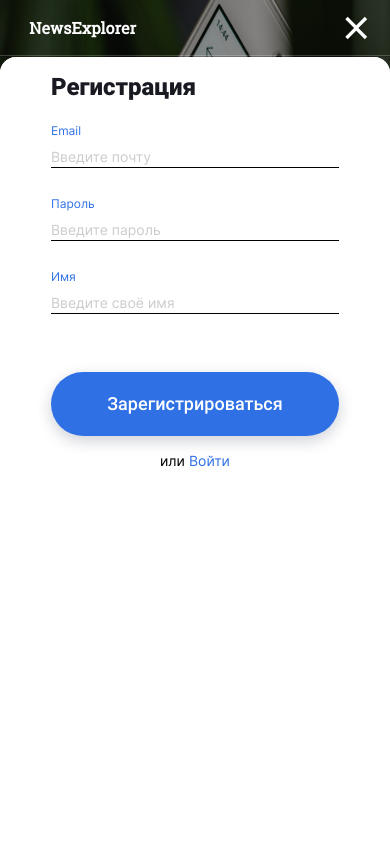
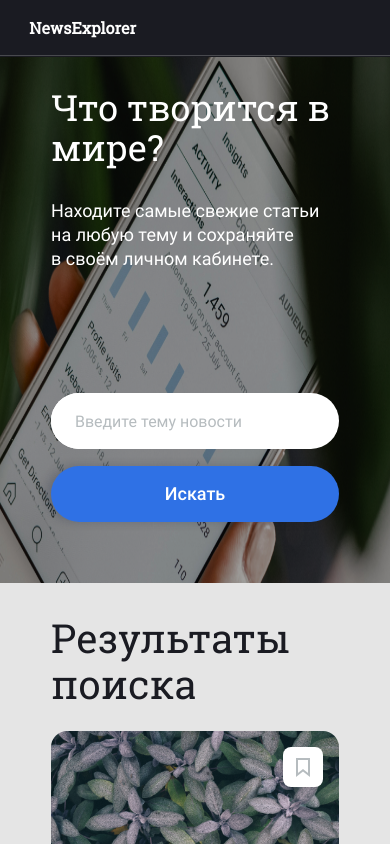
Before and after one commit to Vladimir-art/news-explorer-frontend, a React (Create React App) app: page / in a window 390 px wide. Shown: the top 844 px of the page. Built offline with nearby package versions, Linux system fonts and the light colour scheme.

Commit message:
header__main-background_mobile

```diff
--- /dev/null
+++ b/src/blocks/header/__main-background/_mobile/header__main-background_mobile.css
@@ -0,0 +1,3 @@
+.header__main-background_mobile {
+  background: #1A1B22;
+}
--- a/src/blocks/header/header.css
+++ b/src/blocks/header/header.css
@@ -6,6 +6,7 @@
 @import url(./__text/header__text.css);
 @import url(./__text/_theme-dark/header__text_theme-dark.css);
 @import url(./__main-background/_inactive/header__main-background_inactive.css);
+@import url(./__main-background/_mobile/header__main-background_mobile.css);
 
 .header {
   max-width: 1440px;
--- a/src/components/App/App.js
+++ b/src/components/App/App.js
@@ -2,7 +2,7 @@ import React from 'react';
 import Header from '../Header/Header';
 import Main from '../Main/Main';
 // import SavedNews from '../SavedNews/SavedNews';
-import Register from '../Register/Register';
+// import Register from '../Register/Register';
 import Footer from '../Footer/Footer';
 // import Login from '../Login/Login';
 
@@ -10,7 +10,7 @@ function App() {
   return (
     <div className="page">
       <Header />
-      <Register />
+      {/* <Register /> */}
       {/* <Login /> */}
       <Main />
       {/* <SavedNews /> */}
--- a/src/components/Header/Header.js
+++ b/src/components/Header/Header.js
@@ -3,7 +3,7 @@ import Navigation from '../Navigation/Navigation';
 
 function Header() {
   return (
-    <header className="header header__main-background ">
+    <header className="header header__main-background header__main-background_mobile">
       <div className="header__info">
         <div className="header__mobile">
           <h3 className="header__text ">NewsExplorer</h3>
```
